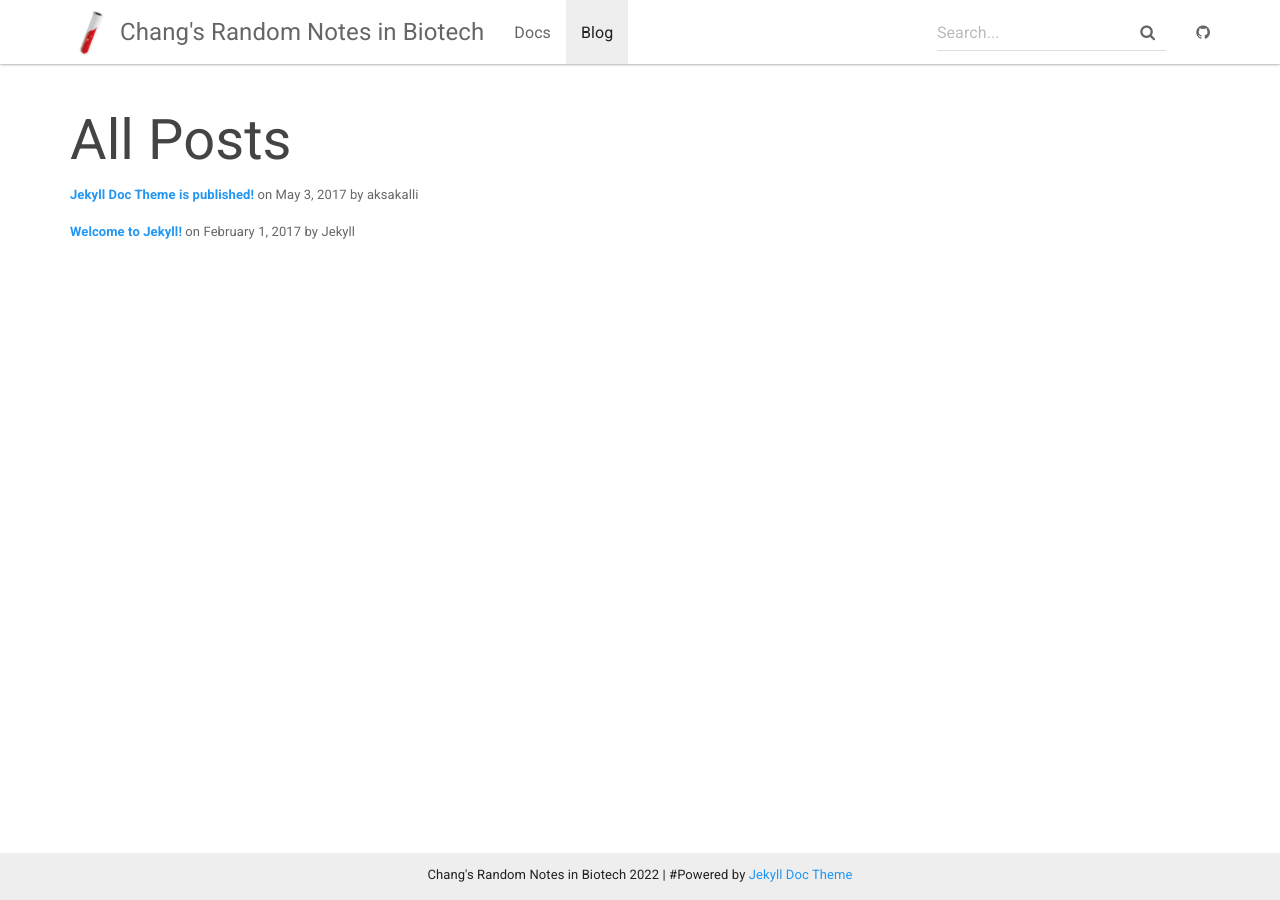
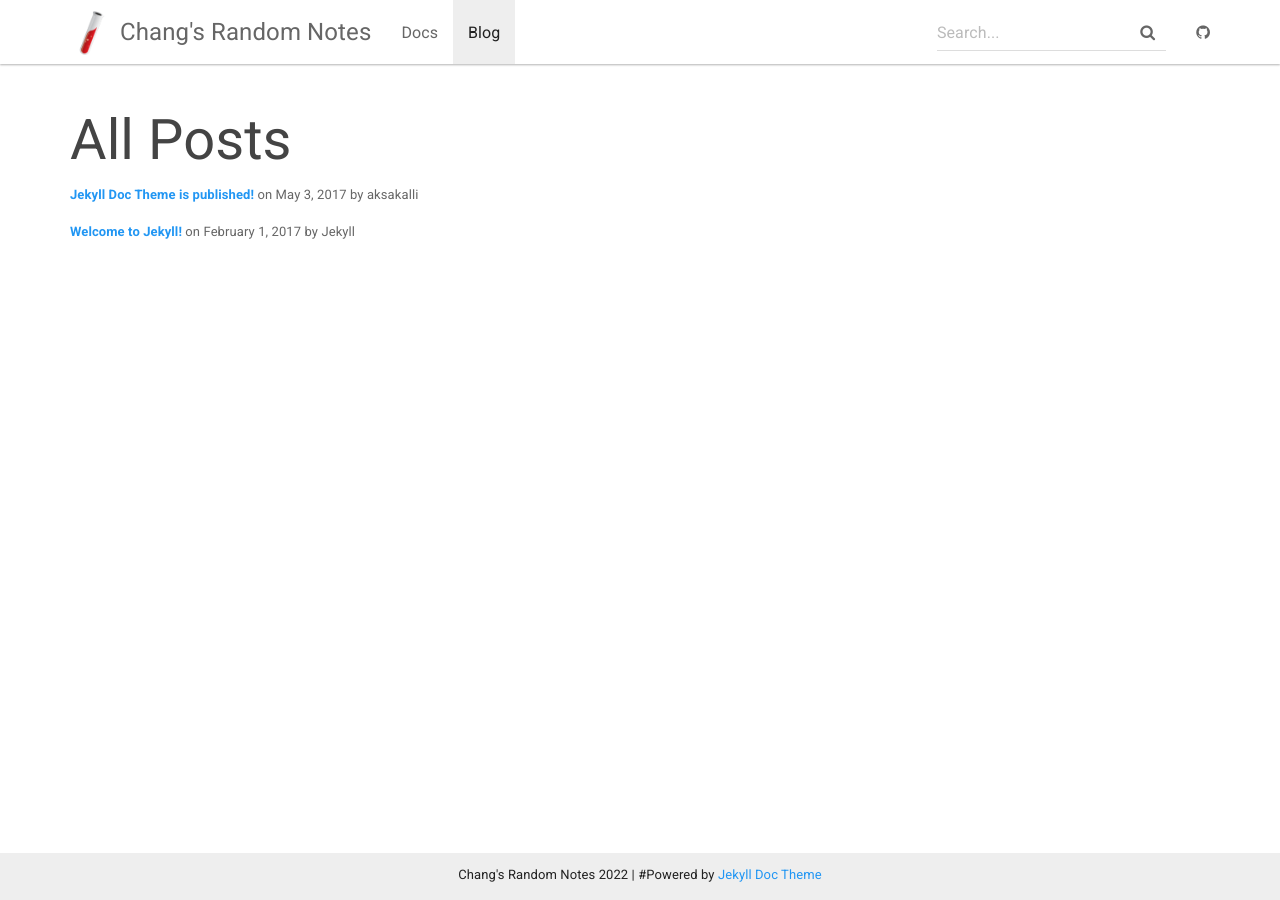
Before and after one commit to changliubio/changliubio.github.io, a Jekyll site: the page built from assets/allposts.html, in a window 1280 px wide. Built offline with Jekyll 4.4.1, drawn with Linux system fonts in a browser that asks for light colours.

Commit message:
Update _config.yml

```diff
--- a/_config.yml
+++ b/_config.yml
@@ -1,5 +1,5 @@
 # Site settings
-title: Chang's Random Notes in Biotech
+title: Chang's Random Notes
 email: changliu.ba@gmail.com
 description: >
   Chang's Random Notes
```
